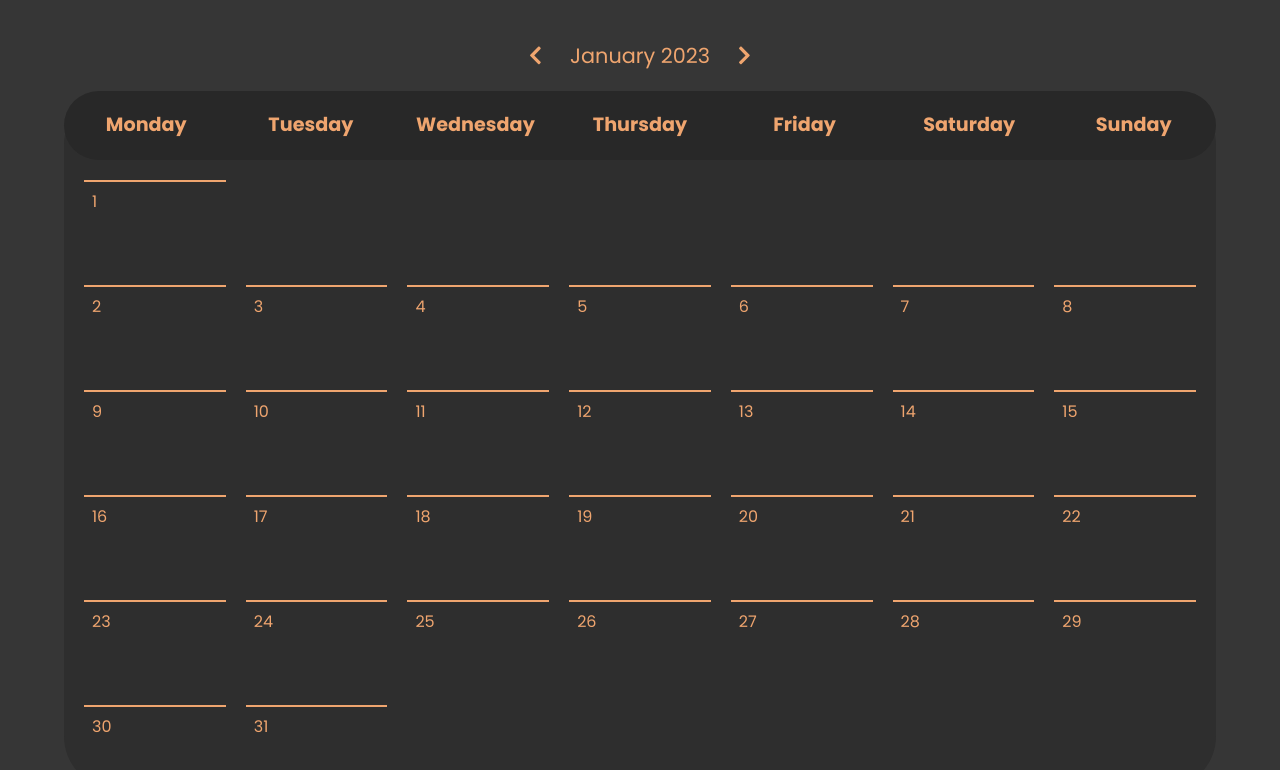
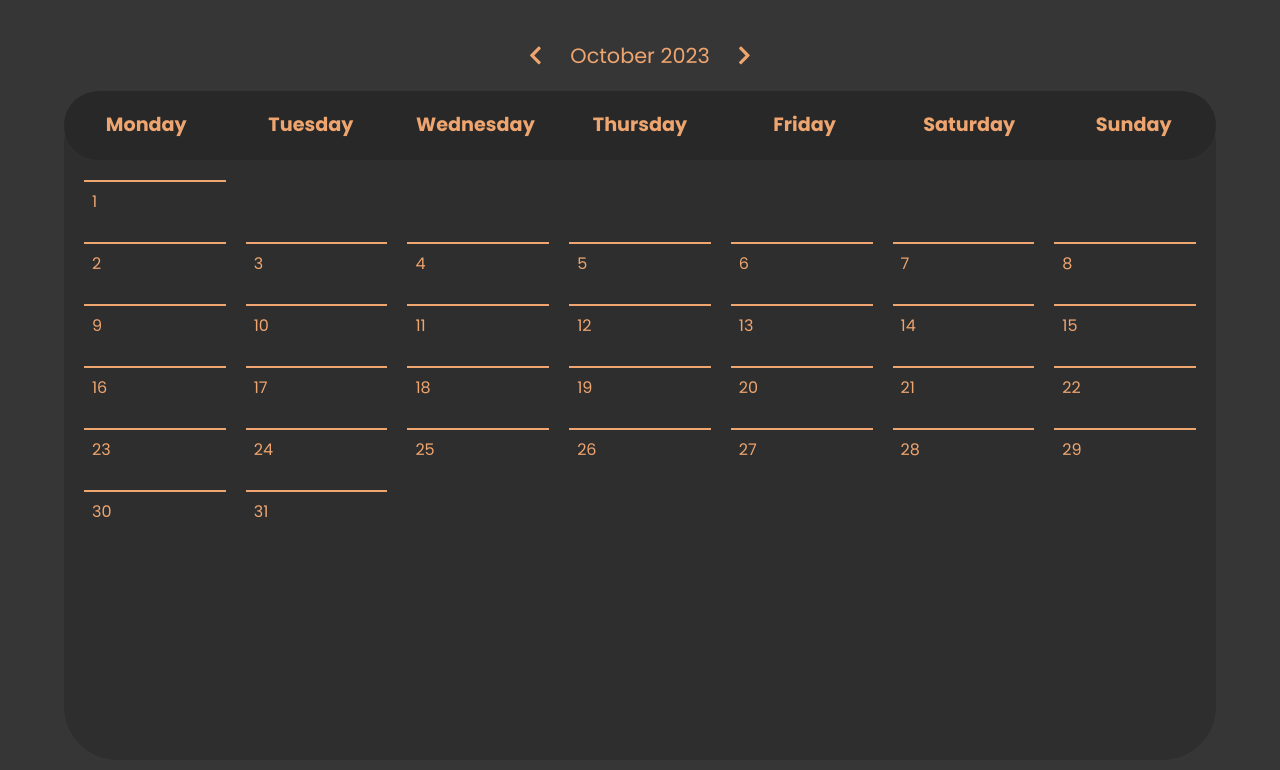
Before and after one commit to Nix27/Github-Commit-Viewer, a React (Vite) app: page / in a window 1280 px wide. Shown: the top 770 px of the page. Built offline with nearby package versions, Linux system fonts and the light colour scheme.

Commit message:
Finished functionality for changing months

```diff
--- a/src/assets/components/Calendar.jsx
+++ b/src/assets/components/Calendar.jsx
@@ -1,11 +1,8 @@
 import React from 'react'
 import CalendarHeader from './CalendarHeader'
 import Month from './Month'
-import { DateTime } from 'luxon'
 
-const Calendar = () => {
-  const weeks = getWeeksOfCurrentMonth(DateTime.now())
-
+const Calendar = ({ weeks }) => {
   return (
     <div className='w-full h-[90vh] bg-darker-gray rounded-[3.375rem]'>
         <CalendarHeader />
@@ -15,35 +12,3 @@ const Calendar = () => {
 }
 
 export default Calendar
-
-const getWeeksOfCurrentMonth = (currentDate) => {
-  const firstDay = DateTime.local(currentDate.year, currentDate.month, 1).weekday
-  let numberOfDays = currentDate.daysInMonth
-
-  const numberOfDaysInFirstWeek = 7 - (firstDay - 1)
-
-  let weeks = []
-
-  weeks.push(getWeek(numberOfDaysInFirstWeek, 1))
-  numberOfDays = numberOfDays - numberOfDaysInFirstWeek
-  let startDayOfWeek = numberOfDaysInFirstWeek + 1
-
-  while(numberOfDays > 0){
-      if(numberOfDays >= 7){
-        weeks.push(getWeek(7, startDayOfWeek))
-        numberOfDays -= 7
-        startDayOfWeek += 7
-      }else{
-        weeks.push(getWeek(numberOfDays, startDayOfWeek))
-        numberOfDays = 0
-      }
-  }
-
-  function getWeek(numberOfDays, startDateOfWeek){
-     const lastDateOfWeek = (startDateOfWeek + numberOfDays) - 1;
-
-     return Array.from({length: (lastDateOfWeek - startDateOfWeek) + 1}, (value, index) => startDateOfWeek + index)
-  }
-
-  return weeks
-}
--- a/src/assets/components/CalendarContainer.jsx
+++ b/src/assets/components/CalendarContainer.jsx
@@ -1,12 +1,35 @@
-import React from 'react'
+import React, { useState } from 'react'
 import CalendarNavigator from './CalendarNavigator'
 import Calendar from './Calendar'
+import { DateTime } from 'luxon'
+import getWeeksOfCurrentMonth from '../dateUtilities/dateUtils'
 
 const CalendarContainer = () => {
+  const [currentDate, setCurrentDate] = useState(DateTime.now())
+  const weeks = getWeeksOfCurrentMonth(currentDate)
+
+  function handleNextMonthChange(){
+    setCurrentDate(prev => {
+       let date = prev
+       date = currentDate.plus({ month: 1 })
+       return date
+    })
+  }
+
+  function handlePreviousMonthChange(){
+    setCurrentDate(prev => {
+       let date = prev
+       date = currentDate.minus({ month: 1 })
+       return date
+    })
+  }
+
   return (
     <div className='w-[90vw] h-[90vh] flex flex-col items-center gap-5'>
-        <CalendarNavigator />
-        <Calendar />
+        <CalendarNavigator handleNextMonthChange={handleNextMonthChange}
+                           handlePreviousMonthChange={handlePreviousMonthChange}
+                           currentDate={currentDate} />
+        <Calendar weeks={weeks} />
     </div>
   )
 }
--- a/src/assets/components/CalendarNavigator.jsx
+++ b/src/assets/components/CalendarNavigator.jsx
@@ -2,12 +2,12 @@ import React from 'react'
 import { FaChevronLeft } from 'react-icons/fa'
 import { FaChevronRight } from 'react-icons/fa'
 
-const CalendarNavigator = () => {
+const CalendarNavigator = ({ handleNextMonthChange, handlePreviousMonthChange, currentDate }) => {
   return (
     <div className='w-[20%] flex justify-between text-primary-orange text-[1.3rem] items-center'>
-        <FaChevronLeft />
-        <p>January 2023</p>
-        <FaChevronRight />
+        <FaChevronLeft onClick={() => handlePreviousMonthChange()} className='transition-all hover:scale-125' />
+        <p>{currentDate.monthLong} {currentDate.year}</p>
+        <FaChevronRight onClick={() => (handleNextMonthChange())} className='transition-all hover:scale-125' />
     </div>
   )
 }
--- a/src/assets/components/Day.jsx
+++ b/src/assets/components/Day.jsx
@@ -2,7 +2,7 @@ import React from 'react'
 
 const Day = ({ day }) => {
   return (
-    <div className='flex flex-col h-[85px] p-2 border-t-2 border-primary-orange'>
+    <div className='flex flex-col p-2 border-t-2 border-primary-orange'>
         <p className='text-primary-orange'>{day}</p>
     </div>
   )
--- a/src/assets/components/Week.jsx
+++ b/src/assets/components/Week.jsx
@@ -3,10 +3,10 @@ import Day from './Day'
 
 const Week = ({ days }) => {
   return (
-    <div className=''>
-        <ul className='grid grid-cols-7 gap-5'>
-            {days.map((day, index) => (
-                <li key={crypto.randomUUID()} className=''>
+    <div className='w-auto'>
+        <ul className={`grid grid-cols-7 gap-5`}>
+            {days.map(day => (
+                <li key={crypto.randomUUID()}>
                     <Day day={day} />
                 </li>
             ))}
--- /dev/null
+++ b/src/assets/dateUtilities/dateUtils.js
@@ -0,0 +1,33 @@
+import { DateTime } from 'luxon'
+
+export default function getWeeksOfCurrentMonth(currentDate) {
+    const firstDay = DateTime.local(currentDate.year, currentDate.month, 1).weekday
+    let numberOfDays = currentDate.daysInMonth
+
+    const numberOfDaysInFirstWeek = 7 - (firstDay - 1)
+
+    let weeks = []
+
+    weeks.push(getWeek(numberOfDaysInFirstWeek, 1))
+    numberOfDays = numberOfDays - numberOfDaysInFirstWeek
+    let startDayOfWeek = numberOfDaysInFirstWeek + 1
+
+    while(numberOfDays > 0){
+        if(numberOfDays >= 7){
+          weeks.push(getWeek(7, startDayOfWeek))
+          numberOfDays -= 7
+          startDayOfWeek += 7
+        }else{
+          weeks.push(getWeek(numberOfDays, startDayOfWeek))
+          numberOfDays = 0
+        }
+    }
+
+    return weeks
+}
+
+function getWeek(numberOfDays, startDateOfWeek){
+    const lastDateOfWeek = (startDateOfWeek + numberOfDays) - 1;
+
+    return Array.from({length: (lastDateOfWeek - startDateOfWeek) + 1}, (value, index) => startDateOfWeek + index)
+ }
```
